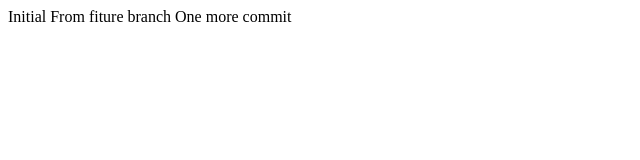
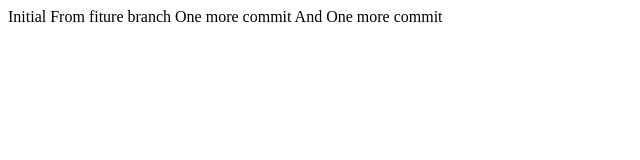
Before and after one commit to BfateH/test, a plain HTML site: page index.html in a window 1280 px wide. Shown: the whole page, without its empty margins (0-640 px from the left). Drawn offline with Linux system fonts and the light colour scheme.

Commit message:
AND one more

```diff
--- a/index.html
+++ b/index.html
@@ -10,5 +10,7 @@
     From fiture branch
 
     One more commit
+
+    And One more commit
 </body>
 </html>
```
